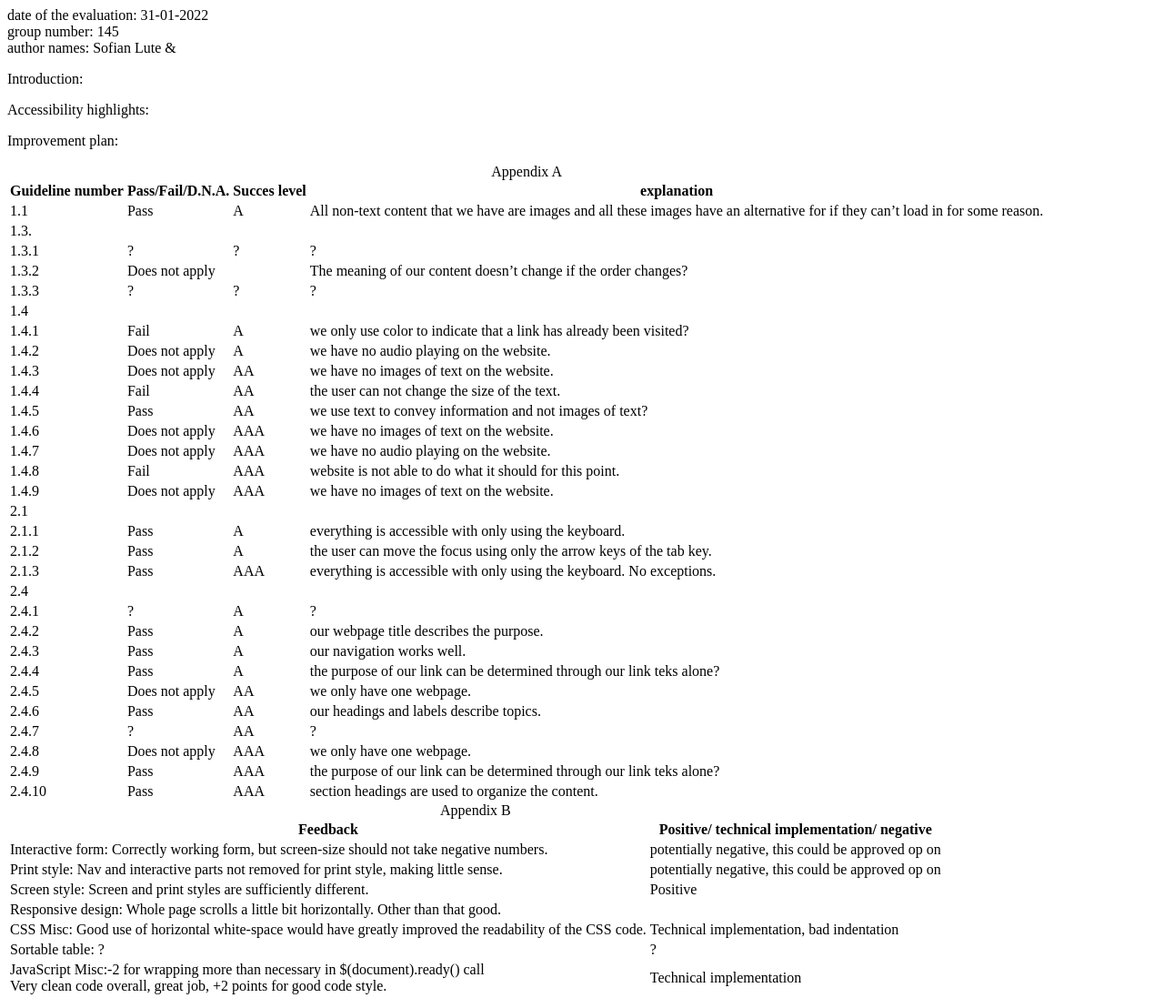
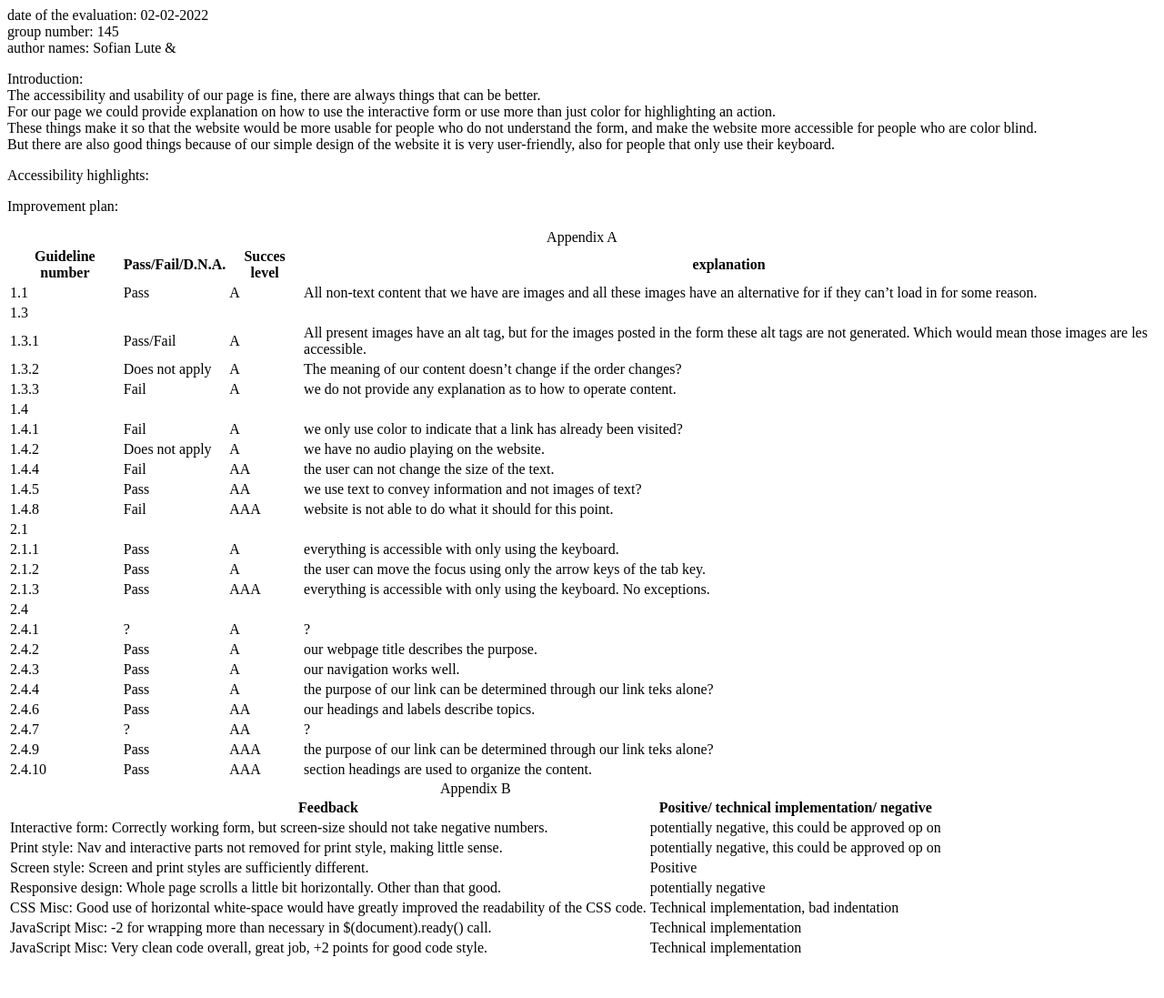
Before and after one commit to Sofian-Lute/WebTech, a plain HTML site: page self-evaluation.html in a window 1280 px wide. Shown: the whole page at 91% size. After the commit the page ends 1062 px from the top, so only its background shows below. Drawn offline with Linux system fonts and the light colour scheme.

Commit message:
class room changes

```diff
--- a/self-evaluation.html
+++ b/self-evaluation.html
@@ -8,12 +8,15 @@
   </head>
   <body>
     <header>
-      date of the evaluation: 31-01-2022<br>
+      date of the evaluation: 02-02-2022<br>
       group number: 145<br>
       author names: Sofian Lute &
     </header>
     <p>Introduction:<br>
-
+      The accessibility and usability of our page is fine, there are always things that can be better.<br>
+      For our page we could provide explanation on how to use the interactive form or use more than just color for highlighting an action.<br>
+      These things make it so that the website would be more usable for people who do not understand the form, and make the website more accessible for people who are color blind.<br>
+      But there are also good things because of our simple design of the website it is very user-friendly, also for people that only use their keyboard.
     </p>
     <p>Accessibility highlights:<br>
 
@@ -39,25 +42,25 @@
           <td>All non-text content that we have are images and all these images have an alternative for if they can’t load in for some reason.</td>
         </tr>
         <tr>
-          <td>1.3.</td>
+          <td>1.3</td>
         </tr>
         <tr>
           <td>1.3.1</td>
-          <td>?</td>
-          <td>?</td>
-          <td>?</td>
+          <td>Pass/Fail</td>
+          <td>A</td>
+          <td>All present images have an alt tag, but for the images posted in the form these alt tags are not generated. Which would mean those images are les accessible.</td>
         </tr>
         <tr>
           <td>1.3.2</td>
           <td>Does not apply</td>
-          <td></td>
+          <td>A</td>
           <td>The meaning of our content doesn’t change if the order changes?</td>
         </tr>
         <tr>
           <td>1.3.3</td>
-          <td>?</td>
-          <td>?</td>
-          <td>?</td>
+          <td>Fail</td>
+          <td>A</td>
+          <td>we do not provide any explanation as to how to operate content.</td>
         </tr>
         <tr>
           <td>1.4</td>
@@ -75,12 +78,6 @@
           <td>we have no audio playing on the website.</td>
         </tr>
         <tr>
-          <td>1.4.3</td>
-          <td>Does not apply</td>
-          <td>AA</td>
-          <td>we have no images of text on the website.</td>
-        </tr>
-        <tr>
           <td>1.4.4</td>
           <td>Fail</td>
           <td>AA</td>
@@ -93,28 +90,10 @@
           <td>we use text to convey information and not images of text?</td>
         </tr>
         <tr>
-          <td>1.4.6</td>
-          <td>Does not apply</td>
-          <td>AAA</td>
-          <td>we have no images of text on the website.</td>
-        </tr>
-        <tr>
-          <td>1.4.7</td>
-          <td>Does not apply</td>
-          <td>AAA</td>
-          <td>we have no audio playing on the website.</td>
-        </tr>
-        <tr>
           <td>1.4.8</td>
           <td>Fail</td>
           <td>AAA</td>
           <td>website is not able to do what it should for this point.</td>
-        </tr>
-        <tr>
-          <td>1.4.9</td>
-          <td>Does not apply</td>
-          <td>AAA</td>
-          <td>we have no images of text on the website.</td>
         </tr>
         <tr>
           <td>2.1</td>
@@ -165,12 +144,6 @@
           <td>the purpose of our link can be determined through our link teks alone?</td>
         </tr>
         <tr>
-          <td>2.4.5</td>
-          <td>Does not apply</td>
-          <td>AA</td>
-          <td>we only have one webpage.</td>
-        </tr>
-        <tr>
           <td>2.4.6</td>
           <td>Pass</td>
           <td>AA</td>
@@ -181,12 +154,6 @@
           <td>?</td>
           <td>AA</td>
           <td>?</td>
-        </tr>
-        <tr>
-          <td>2.4.8</td>
-          <td>Does not apply</td>
-          <td>AAA</td>
-          <td>we only have one webpage.</td>
         </tr>
         <tr>
           <td>2.4.9</td>
@@ -226,19 +193,19 @@
         </tr>
         <tr>
           <td><bold>Responsive design: </bold>Whole page scrolls a little bit horizontally. Other than that good.</td>
-          <td></td>
+          <td>potentially negative</td>
         </tr>
         <tr>
           <td><bold>CSS Misc: </bold>Good use of horizontal white-space would have greatly improved the readability of the CSS code.</td>
           <td>Technical implementation, bad indentation</td>
         </tr>
         <tr>
-          <td><bold>Sortable table: </bold>?</td>
-          <td>?</td>
+          <td><bold>JavaScript Misc: </bold>-2 for wrapping more than necessary in $(document).ready() call.
+          </td>
+          <td>Technical implementation</td>
         </tr>
         <tr>
-          <td><bold>JavaScript Misc:</bold>-2 for wrapping more than necessary in $(document).ready() call<br>
-            Very clean code overall, great job, +2 points for good code style.
+          <td><bold>JavaScript Misc:</bold> Very clean code overall, great job, +2 points for good code style.
           </td>
           <td>Technical implementation</td>
         </tr>
```
Also changed, not shown: .html (added).
